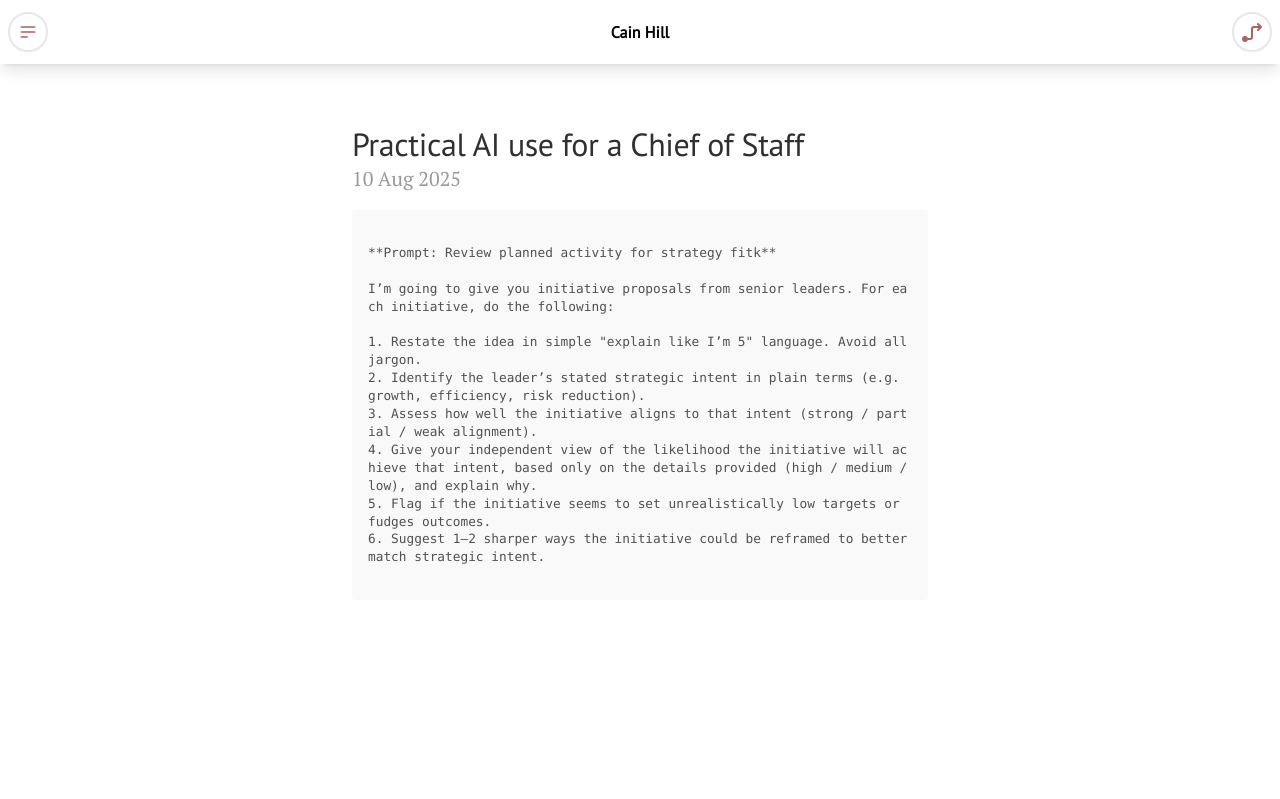
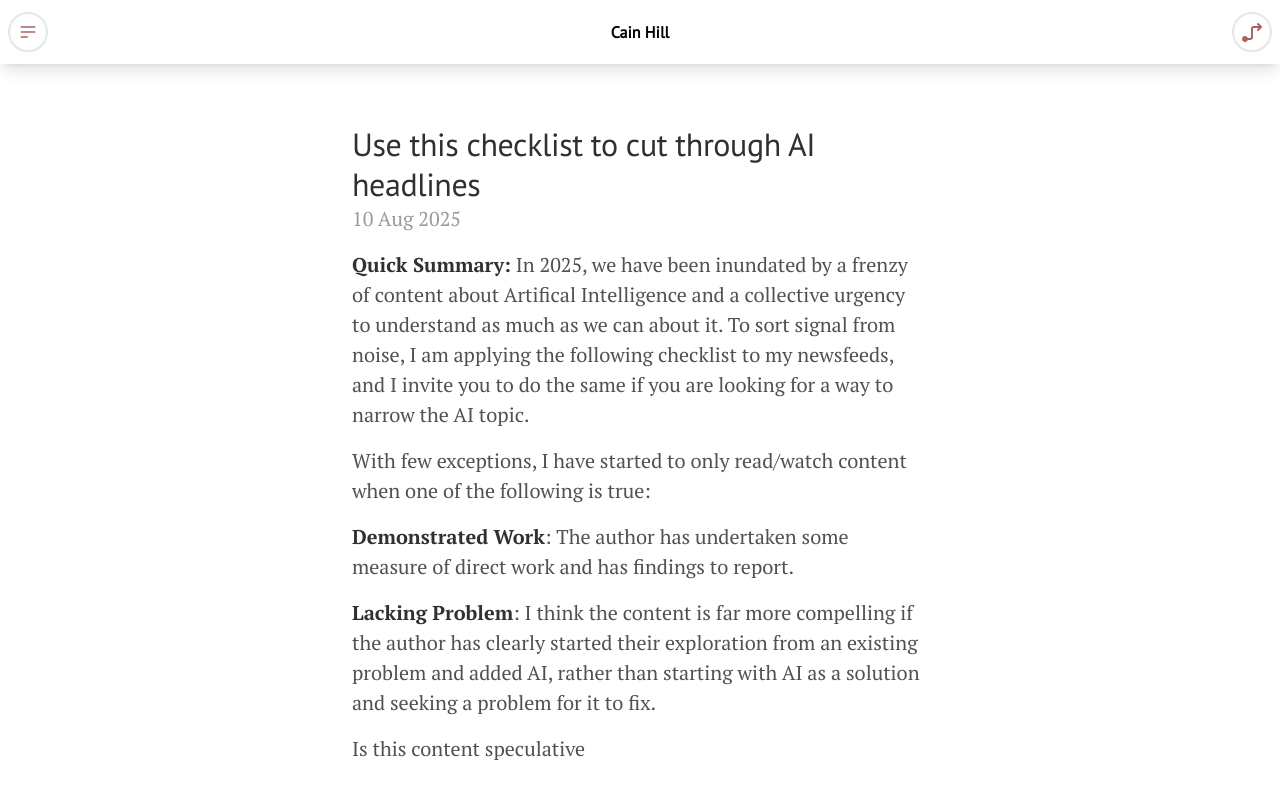
Before and after one commit to cainhill/cainhill.github.io, a Jekyll site: the page built from _blog/2025-08-10-filtering-ai-news.md, in a window 1280 px wide. Shown: the top 799 px of the page. Built offline with Jekyll 4.4.1, drawn with Linux system fonts in a browser that asks for light colours.

Commit message:
create/update '2025-08-10-filtering-ai-news.md' file

````diff
--- a/_blog/2025-08-10-filtering-ai-news.md
+++ b/_blog/2025-08-10-filtering-ai-news.md
@@ -1,19 +1,14 @@
 ---
 layout: post
-title: Practical AI use for a Chief of Staff
+title: Use this checklist to cut through AI headlines
 ---
 
-```
+**Quick Summary:** In 2025, we have been inundated by a frenzy of content about Artifical Intelligence and a collective urgency to understand as much as we can about it. To sort signal from noise, I am applying the following checklist to my newsfeeds, and I invite you to do the same if you are looking for a way to narrow the AI topic.
 
-**Prompt: Review planned activity for strategy fitk**
+With few exceptions, I have started to only read/watch content when one of the following is true:
 
-I’m going to give you initiative proposals from senior leaders. For each initiative, do the following:
+1. **Demonstrated Work**:  The author has undertaken some measure of direct work and has findings to report.
 
-1. Restate the idea in simple "explain like I’m 5" language. Avoid all jargon.
-2. Identify the leader’s stated strategic intent in plain terms (e.g. growth, efficiency, risk reduction).
-3. Assess how well the initiative aligns to that intent (strong / partial / weak alignment).
-4. Give your independent view of the likelihood the initiative will achieve that intent, based only on the details provided (high / medium / low), and explain why.
-5. Flag if the initiative seems to set unrealistically low targets or fudges outcomes.
-6. Suggest 1–2 sharper ways the initiative could be reframed to better match strategic intent.
+3. **Lacking Problem**: I think the content is far more compelling if the author has clearly started their exploration from an existing problem and added AI, rather than starting with AI as a solution and seeking a problem for it to fix.
 
-```
+1. Is this content speculative
````
